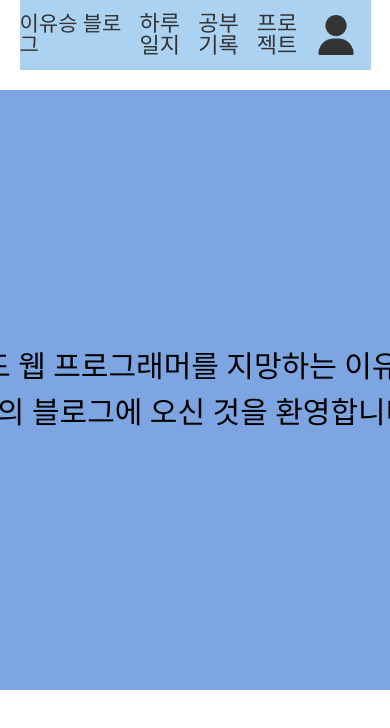
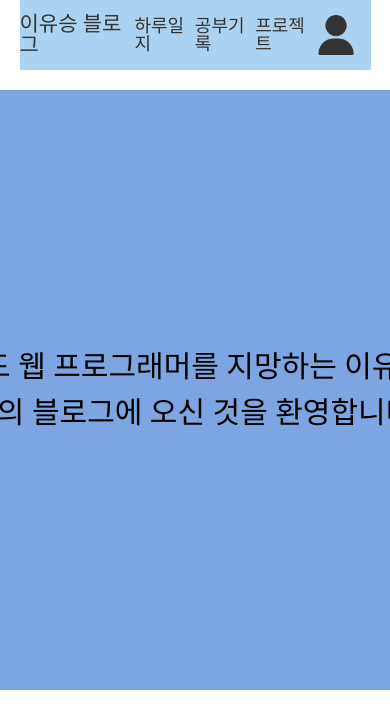
Before and after one commit to Akows/prj06myBlog, a React (Create React App) app in the folder frontend/: page / in a window 390 px wide. Shown: the top 728 px of the page. Built offline with nearby package versions, Linux system fonts and the light colour scheme; no server answers; the HTML template or start-up script is replaced by a standard one; a web font is replaced by a local one.

Commit message:
[상단 메뉴바] - 상단 메뉴바 반응형 대응 추가. (갤럭시 S8+)

```diff
--- a/frontend/src/Components/AppMenu.css
+++ b/frontend/src/Components/AppMenu.css
@@ -122,12 +122,33 @@
 
 @media screen and (max-width: 400px) {
     .appmenulogo {
-        width: 120px;
+        width: 115px;
     }
     .appmenubutton {
-        width: calc(100% - 175px);
+        width: calc(100% - 170px);
     }
     .appmenubutton > a {
-        font-size: 22px;
+        font-size: 18px;
     }
 }
+
+@media screen and (max-width: 360px) {
+    .appmenulogo {
+        width: 110px;
+    }
+    .appmenubutton {
+        width: calc(100% - 165px);
+    }
+}
+
+@media screen and (max-width: 300px) {
+    .appmenulogo {
+        width: 110px;
+    }
+    .appmenubutton {
+        width: calc(100% - 165px);
+    }
+    .appmenubutton > a {
+        font-size: 17px;
+    }
+}
```
